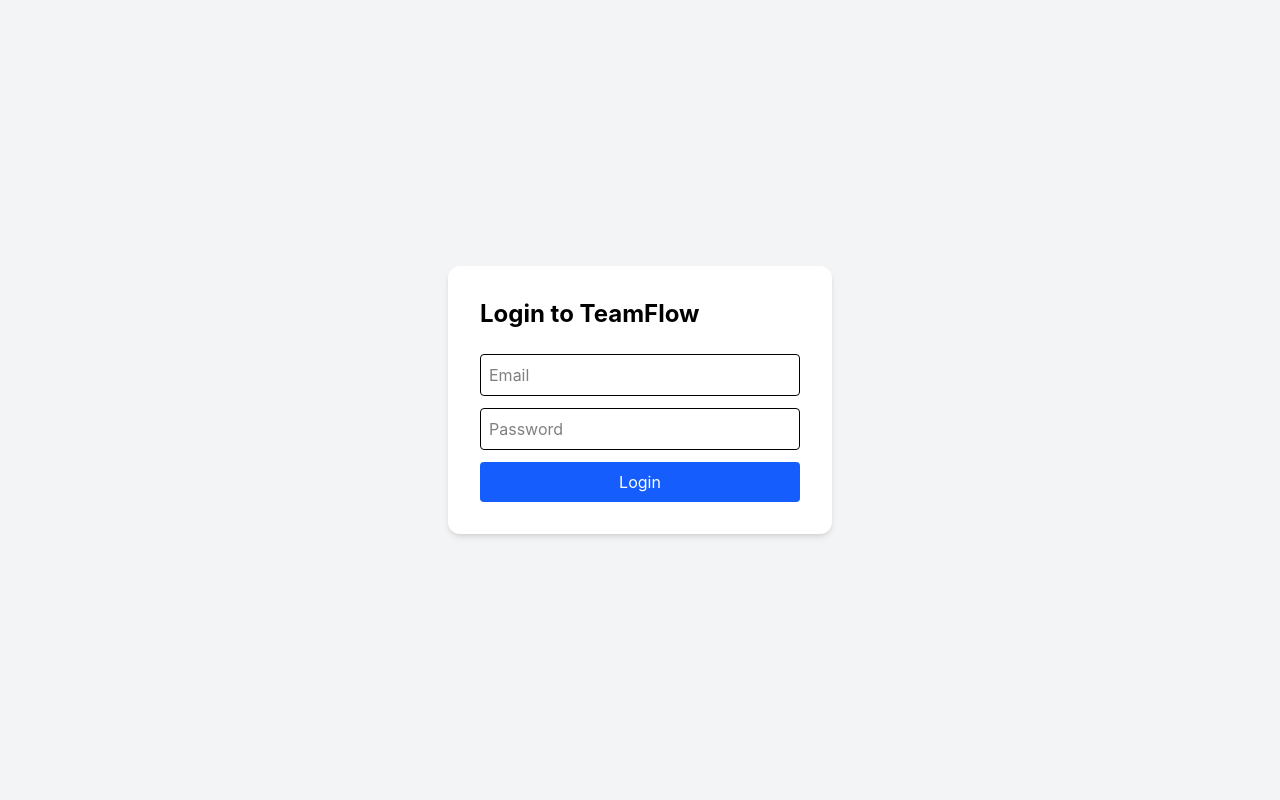
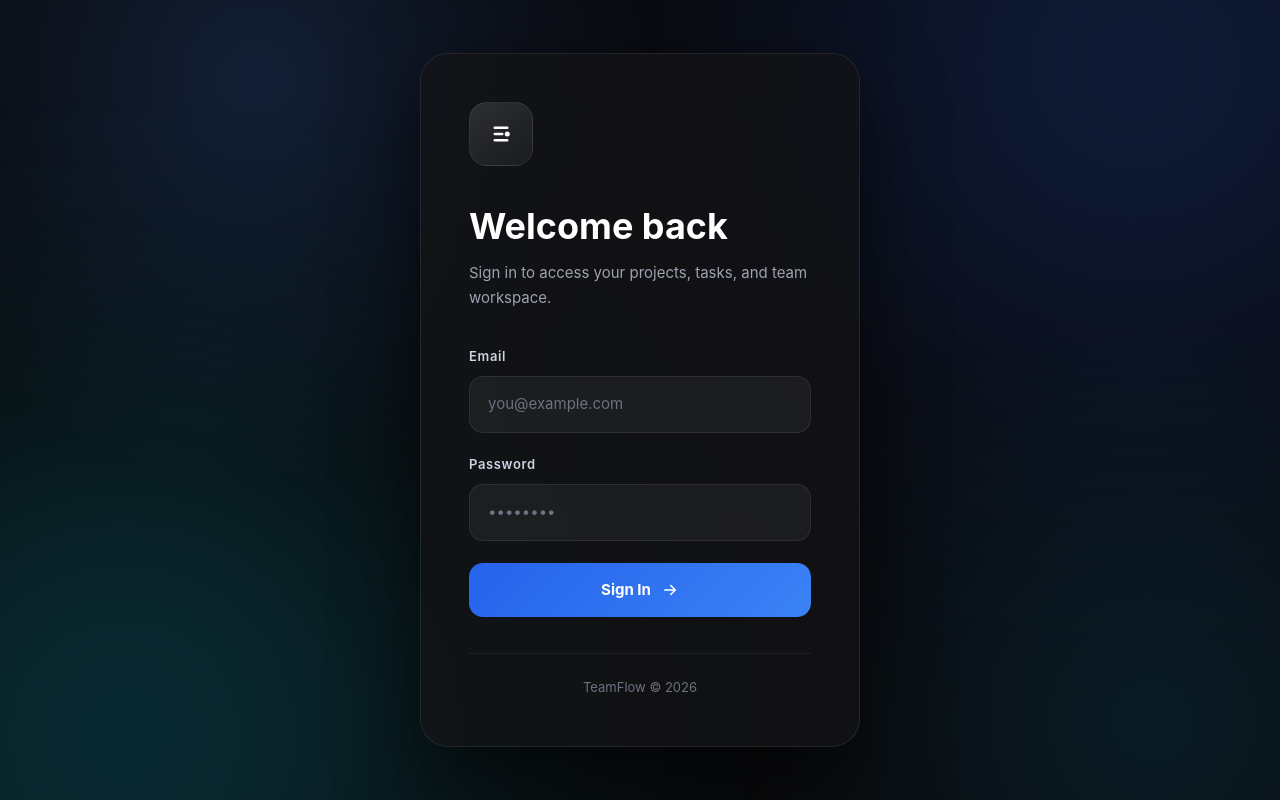
Before and after one commit to nigina-kh/teamflow, an Angular app in the folder frontend/: page /login in a window 1280 px wide. Built offline with nearby package versions, Linux system fonts and the light colour scheme.

Commit message:
style: improve login page design

```diff
--- a/frontend/src/app/features/auth/login/login.component.html
+++ b/frontend/src/app/features/auth/login/login.component.html
@@ -1,37 +1,105 @@
-<div class="min-h-screen flex items-center justify-center bg-gray-100">
+<div class="login-page">
 
-  <div class="bg-white p-8 rounded-xl shadow-md w-96">
+  <div class="background-glow glow-one"></div>
+  <div class="background-glow glow-two"></div>
 
-    <h1 class="text-2xl font-bold mb-6">
-      Login to TeamFlow
+  <div class="login-card">
+
+    <div class="logo">
+
+      <svg
+        viewBox="0 0 24 24"
+        aria-hidden="true"
+      >
+        <path
+          d="M7 7h10M7 12h6M7 17h10"
+          fill="none"
+          stroke="currentColor"
+          stroke-linecap="round"
+          stroke-linejoin="round"
+          stroke-width="2"
+        />
+
+        <circle
+          cx="17"
+          cy="12"
+          r="2"
+          fill="currentColor"
+        />
+      </svg>
+
+    </div>
+
+    <h1>
+      Welcome back
     </h1>
 
-    <input
-      class="border p-2 w-full mb-3 rounded"
-      placeholder="Email"
-      [(ngModel)]="email"
-      type="email"
-    />
+    <p class="subtitle">
+      Sign in to access your projects, tasks, and team workspace.
+    </p>
 
-    <input
-      class="border p-2 w-full mb-3 rounded"
-      placeholder="Password"
-      [(ngModel)]="password"
-      type="password"
-    />
+    <div class="field">
 
-    @if (error) {
-      <p class="text-red-500 mb-3">
+      <label>Email</label>
+
+      <input
+        type="email"
+        placeholder="you@example.com"
+        [(ngModel)]="email"
+      >
+
+    </div>
+
+    <div class="field">
+
+      <label>Password</label>
+
+      <input
+        type="password"
+        placeholder="••••••••"
+        [(ngModel)]="password"
+      >
+
+    </div>
+
+    @if(error){
+
+      <p class="error">
         {{ error }}
       </p>
+
     }
 
     <button
-      class="bg-blue-600 text-white w-full py-2 rounded"
+      type="button"
       (click)="login()"
     >
-      Login
+
+      Sign In
+
+      <svg
+        class="arrow"
+        viewBox="0 0 24 24"
+      >
+        <path
+          d="M5 12h13M13 6l6 6-6 6"
+          fill="none"
+          stroke="currentColor"
+          stroke-width="2"
+          stroke-linecap="round"
+          stroke-linejoin="round"
+        />
+      </svg>
+
     </button>
+
+    <div class="footer">
+
+      <span>
+        TeamFlow © 2026
+      </span>
+
+    </div>
 
   </div>
 
--- a/frontend/src/app/features/auth/login/login.component.scss
+++ b/frontend/src/app/features/auth/login/login.component.scss
@@ -0,0 +1,366 @@
+/* ===========================
+   Page
+=========================== */
+
+.login-page {
+
+  min-height: 100vh;
+
+  display: flex;
+  justify-content: center;
+  align-items: center;
+
+  padding: 48px 24px;
+
+  position: relative;
+  overflow: hidden;
+
+  background:
+    radial-gradient(circle at 20% 10%, rgba(59,130,246,.18), transparent 32%),
+    radial-gradient(circle at 90% 90%, rgba(14,165,233,.12), transparent 30%),
+    #09090B;
+
+}
+
+
+/* ===========================
+   Background
+=========================== */
+
+.background-glow {
+
+  position: absolute;
+
+  width: 650px;
+  height: 650px;
+
+  border-radius: 50%;
+
+  filter: blur(150px);
+
+  opacity: .22;
+
+  pointer-events: none;
+
+}
+
+.glow-one {
+
+  top: -260px;
+  right: -180px;
+
+  background: #2563EB;
+
+}
+
+.glow-two {
+
+  bottom: -260px;
+  left: -200px;
+
+  background: #06B6D4;
+
+}
+
+
+/* ===========================
+   Card
+=========================== */
+
+.login-card {
+
+  position: relative;
+  z-index: 2;
+
+  width: 100%;
+  max-width: 440px;
+
+  padding: 48px;
+
+  border-radius: 28px;
+
+  background: rgba(20,20,23,.78);
+
+  border: 1px solid rgba(255,255,255,.08);
+
+  backdrop-filter: blur(24px);
+
+  box-shadow:
+    0 30px 80px rgba(0,0,0,.55);
+
+}
+
+
+/* ===========================
+   Logo
+=========================== */
+
+.logo {
+
+  width: 64px;
+  height: 64px;
+
+  display: flex;
+  align-items: center;
+  justify-content: center;
+
+  margin-bottom: 40px;
+
+  border-radius: 18px;
+
+  background:
+    linear-gradient(
+      145deg,
+      rgba(255,255,255,.12),
+      rgba(255,255,255,.04)
+    );
+
+  border: 1px solid rgba(255,255,255,.08);
+
+}
+
+.logo svg {
+
+  width: 30px;
+  height: 30px;
+
+  color: white;
+
+}
+
+
+/* ===========================
+   Typography
+=========================== */
+
+h1 {
+
+  margin: 0;
+
+  color: white;
+
+  font-size: 36px;
+
+  font-weight: 700;
+
+  line-height: 1.15;
+
+}
+
+.subtitle {
+
+  margin: 14px 0 36px;
+
+  color: #9CA3AF;
+
+  font-size: 15px;
+
+  line-height: 1.65;
+
+}
+
+
+/* ===========================
+   Fields
+=========================== */
+
+.field {
+
+  margin-bottom: 22px;
+
+}
+
+.field label {
+
+  display: block;
+
+  margin-bottom: 10px;
+
+  color: #CBD5E1;
+
+  font-size: 13px;
+
+  font-weight: 600;
+
+  letter-spacing: .05em;
+
+}
+
+
+/* ===========================
+   Inputs
+=========================== */
+
+input {
+
+  width: 100%;
+
+  padding: 16px 18px;
+
+  border-radius: 14px;
+
+  border: 1px solid rgba(255,255,255,.08);
+
+  background: rgba(255,255,255,.05);
+
+  color: white;
+
+  font-size: 15px;
+
+  transition: .25s;
+
+}
+
+input::placeholder {
+
+  color: #6B7280;
+
+}
+
+input:focus {
+
+  outline: none;
+
+  border-color: #3B82F6;
+
+  background: rgba(255,255,255,.07);
+
+  box-shadow:
+    0 0 0 4px rgba(59,130,246,.18);
+
+}
+
+
+/* ===========================
+   Error
+=========================== */
+
+.error {
+
+  margin: -6px 0 20px;
+
+  color: #F87171;
+
+  font-size: 14px;
+
+}
+
+
+/* ===========================
+   Button
+=========================== */
+
+button {
+
+  width: 100%;
+
+  margin-top: 8px;
+
+  padding: 16px 20px;
+
+  display: flex;
+  justify-content: center;
+  align-items: center;
+  gap: 10px;
+
+  border: none;
+
+  border-radius: 14px;
+
+  cursor: pointer;
+
+  background:
+    linear-gradient(
+      135deg,
+      #2563EB,
+      #3B82F6
+    );
+
+  color: white;
+
+  font-size: 15px;
+
+  font-weight: 700;
+
+  transition: .25s;
+
+}
+
+button:hover {
+
+  transform: translateY(-2px);
+
+  box-shadow:
+    0 14px 40px rgba(37,99,235,.35);
+
+}
+
+.arrow {
+
+  width: 18px;
+  height: 18px;
+
+  transition: transform .25s;
+
+}
+
+button:hover .arrow {
+
+  transform: translateX(4px);
+
+}
+
+
+/* ===========================
+   Footer
+=========================== */
+
+.footer {
+
+  margin-top: 36px;
+  padding-top: 24px;
+
+  border-top: 1px solid rgba(255,255,255,.06);
+
+  text-align: center;
+
+  color: #6B7280;
+
+  font-size: 13px;
+
+}
+
+
+/* ===========================
+   Mobile
+=========================== */
+
+@media (max-width: 520px) {
+
+  .login-page {
+
+    padding: 24px;
+
+  }
+
+  .login-card {
+
+    padding: 36px 28px;
+
+    border-radius: 22px;
+
+  }
+
+  h1 {
+
+    font-size: 30px;
+
+  }
+
+  .subtitle {
+
+    margin-bottom: 28px;
+
+  }
+
+}
--- a/frontend/src/styles.scss
+++ b/frontend/src/styles.scss
@@ -1 +1,48 @@
 @import "tailwindcss";
+
+
+:root {
+
+  --background: #09090B;
+
+  --card: rgba(18,18,20,.72);
+
+  --card-border: rgba(255,255,255,.08);
+
+  --text: #F8FAFC;
+
+  --muted: #94A3B8;
+
+  --primary: #3B82F6;
+
+  --primary-hover: #2563EB;
+
+  --input: rgba(255,255,255,.05);
+
+  --input-border: rgba(255,255,255,.08);
+
+  --danger: #EF4444;
+
+}
+
+
+* {
+
+  box-sizing:border-box;
+
+}
+
+
+html,
+body {
+
+  margin:0;
+
+  min-height:100%;
+
+  font-family:
+    "Inter",
+    Arial,
+    sans-serif;
+
+}
```
